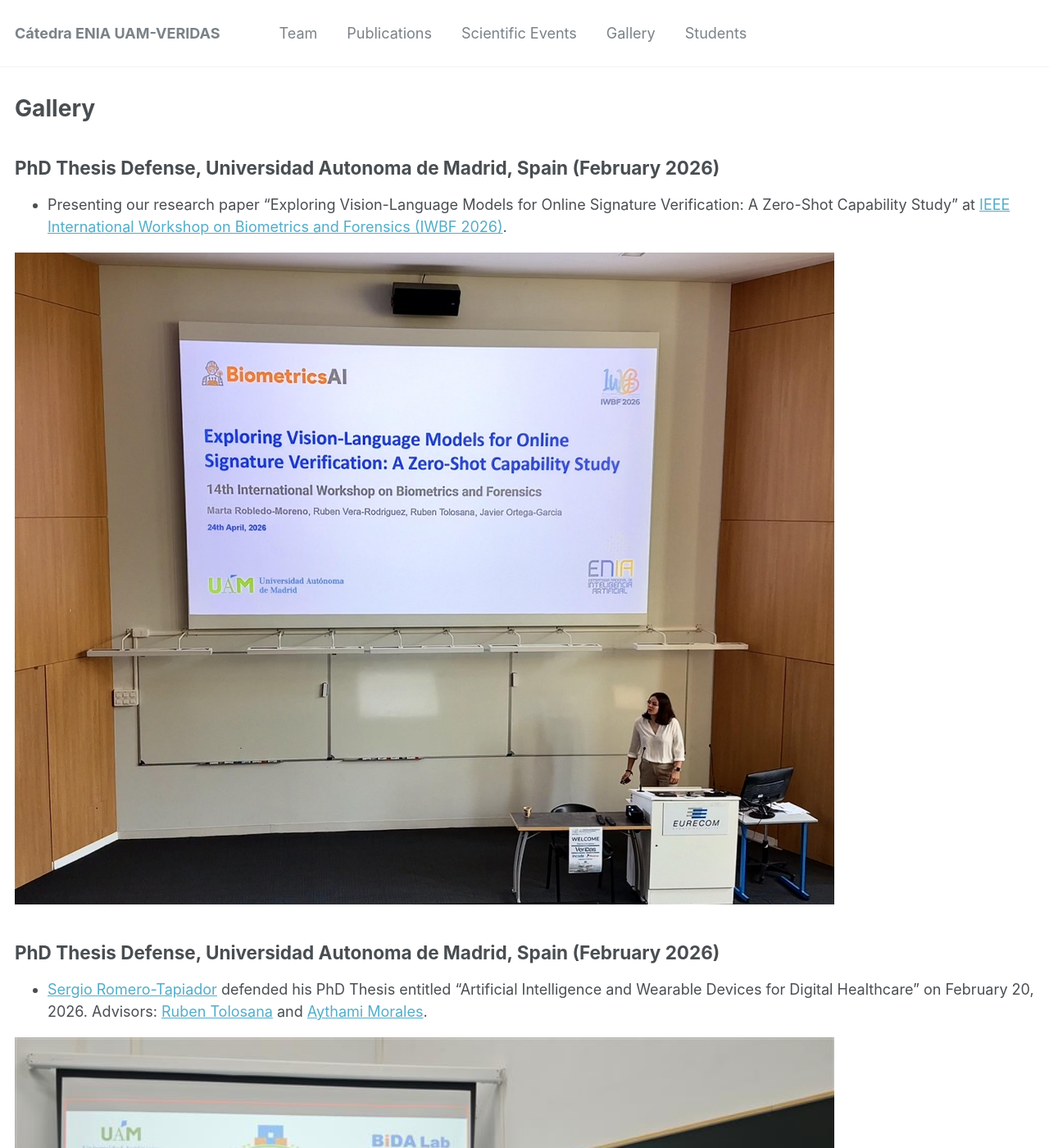
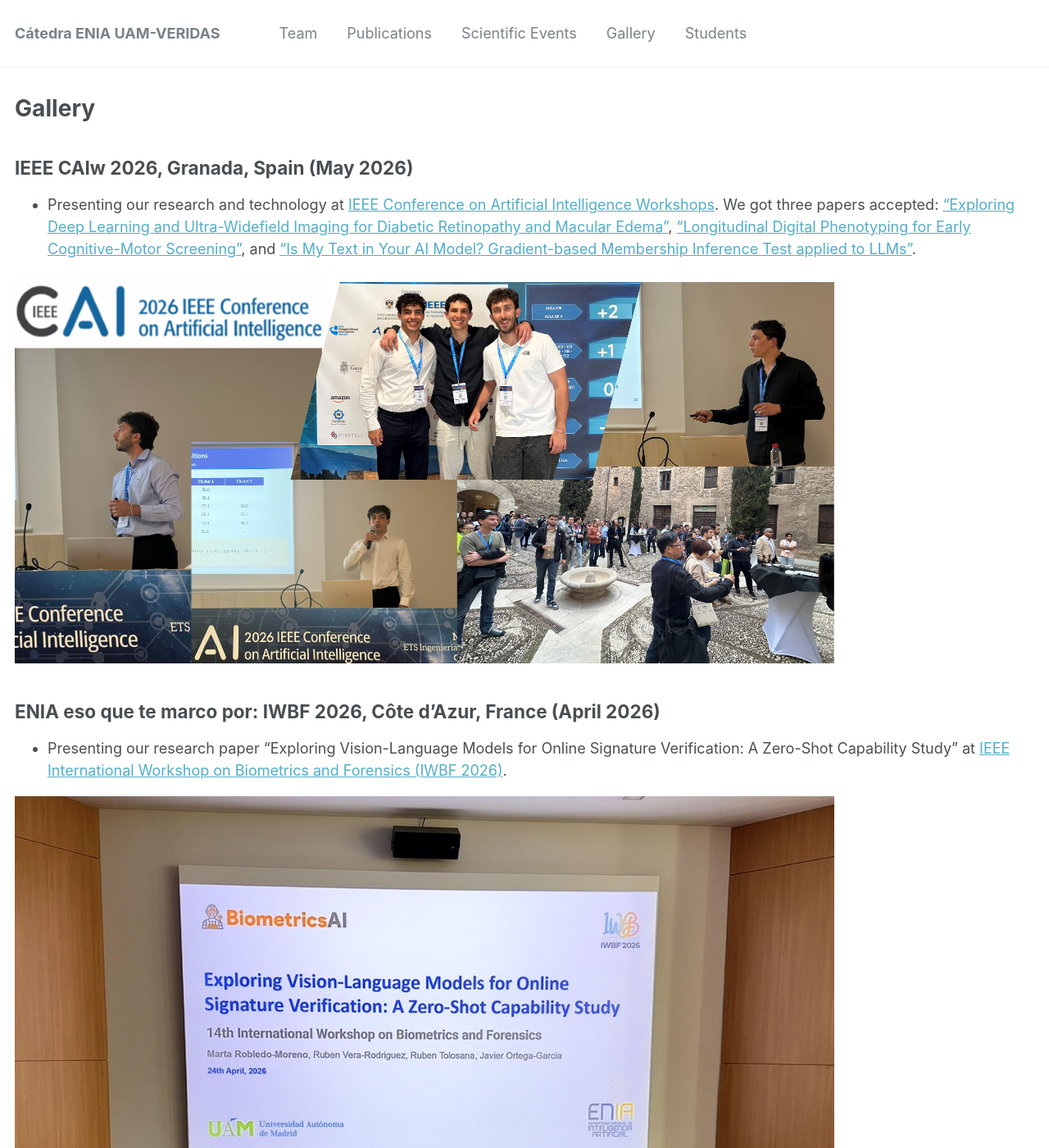
Before and after one commit to catedraeniauam/catedraeniauam.github.io, a Jekyll site: the page built from _pages/gallery.md, in a window 1280 px wide and 1400 px high. Shown: the whole window at 82% size. Built offline with Jekyll 4.4.1, drawn with Linux system fonts in a browser that asks for light colours.

Commit message:
Añadimos nuevas imagenes y una nueva noticia

```diff
--- a/_pages/gallery.md
+++ b/_pages/gallery.md
@@ -5,7 +5,13 @@ permalink: /gallery/
 author_profile: true
 ---
 
-PhD Thesis Defense, Universidad Autonoma de Madrid, Spain (February 2026)
+IEEE CAIw 2026, Granada, Spain (May 2026)
+-----
+- Presenting our research and technology at <a href="https://www.ieeesmc.org/cai-2026/">IEEE Conference on Artificial Intelligence Workshops</a>. We got three papers accepted: <a href="https://arxiv.org/abs/2603.08235">"Exploring Deep Learning and Ultra-Widefield Imaging for Diabetic Retinopathy and Macular Edema"</a>, <a href="https://arxiv.org/abs/2603.25673">"Longitudinal Digital Phenotyping for Early Cognitive-Motor Screening"</a>, and <a href="https://arxiv.org/abs/2503.07384">"Is My Text in Your AI Model? Gradient-based Membership Inference Test applied to LLMs"</a>.
+
+<img src="https://catedraeniauam.github.io/images/iee_cai_2026.jpg" align="center" width="1000"/>
+
+ENIA eso que te marco por: IWBF 2026, Côte d’Azur, France (April 2026)
 -----
 - Presenting our research paper “Exploring Vision-Language Models for Online Signature Verification: A Zero-Shot Capability Study” at <a href="https://iwbf2026.github.io/index.html">IEEE International Workshop on Biometrics and Forensics (IWBF 2026)</a>.
 
```
Also changed, not shown: _pages/about.md (+2 -0 lines), images/iee_cai_2026.jpg (added).
